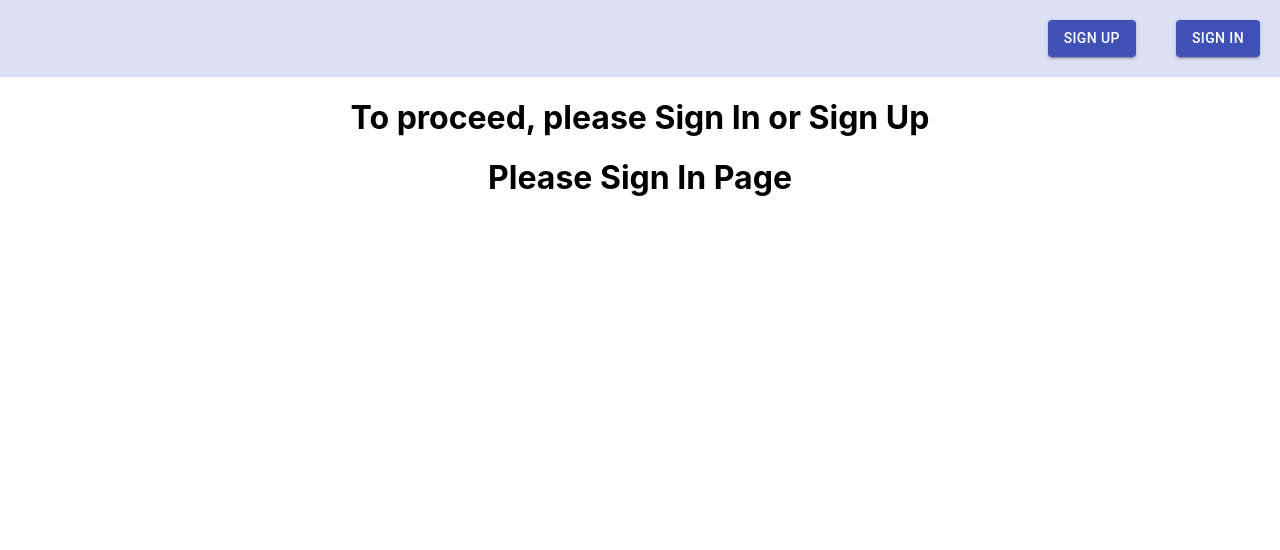
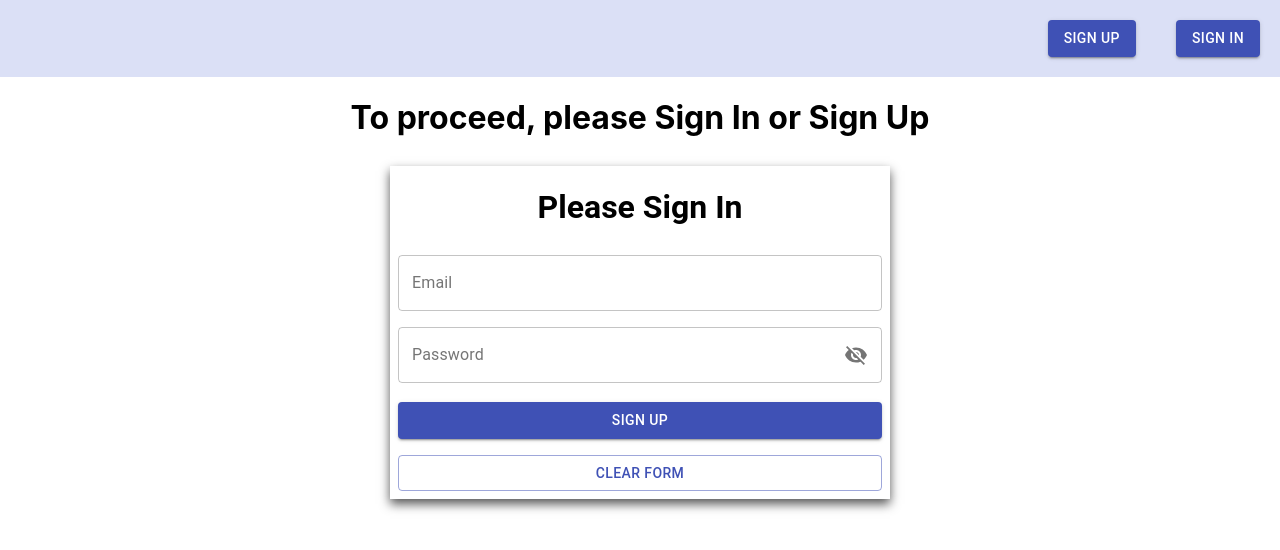
Before and after one commit to kuryloff/SignUp23072020, a React (Create React App) app in the folder sign-up-task/: page /#/signIn in a window 1280 px wide. Shown: the top 550 px of the page. Built offline with nearby package versions, Linux system fonts and the light colour scheme.

Commit message:
completed

```diff
--- a/sign-up-task/src/components/Header/Header.jsx
+++ b/sign-up-task/src/components/Header/Header.jsx
@@ -3,16 +3,16 @@ import classes from './Header.module.css'
 import {NavLink} from "react-router-dom";
 import Button from "@material-ui/core/Button";
 
-const Header = (props) => {
+const Header = () => {
     return (
         <div className={classes.wrapper}>
-            <NavLink to={'/signUp'}  className={classes.item}>
+            <NavLink to={'/signUp'} className={classes.item}>
                 <Button variant="contained" color="primary">
                     Sign Up
                 </Button>
             </NavLink>
 
-            <NavLink to={'/signIn'}  className={classes.item}>
+            <NavLink to={'/signIn'} className={classes.item}>
                 <Button variant="contained" color="primary">
                     Sign In
                 </Button>
--- a/sign-up-task/src/components/SignIn/SignInContainer.jsx
+++ b/sign-up-task/src/components/SignIn/SignInContainer.jsx
@@ -1,18 +1,219 @@
 import React from 'react';
-import classes from './SignInContainer.module.css'
-
-class SignInContainer extends React.Component {
-    render() {
-        return (
-            <div className={classes.wrapper}>
-                <div>
-                    <h1>Please Sign In Page</h1>
-                </div>
-            </div>
-        );
-    }
-}
+import clsx from 'clsx';
+import {makeStyles} from '@material-ui/core/styles';
+import IconButton from '@material-ui/core/IconButton';
+import OutlinedInput from '@material-ui/core/OutlinedInput';
+import InputLabel from '@material-ui/core/InputLabel';
+import InputAdornment from '@material-ui/core/InputAdornment';
+import FormControl from '@material-ui/core/FormControl';
+import Visibility from '@material-ui/icons/Visibility';
+import VisibilityOff from '@material-ui/icons/VisibilityOff';
+import TextField from "@material-ui/core/TextField";
+import Button from "@material-ui/core/Button";
 
 
+const useStyles = makeStyles((theme) => ({
+    root: {
+        display: 'flex',
+        justifyContent: 'center',
+        flexWrap: 'wrap',
+        '& > *': {
+            margin: theme.spacing(1),
+            width: '25ch',
+        },
+    },
+    margin: {
+        margin: theme.spacing(1),
+    },
+    withoutLabel: {
+        marginTop: theme.spacing(3),
+    },
+    textField: {
+        width: '100ch',
+    },
+    input: {
+        margin: theme.spacing(1),
+    },
+    email: {
+        margin: theme.spacing(1),
+        width: '100ch',
+    },
+    form: {
+        display: 'flex',
+        flexWrap: 'wrap',
+        width: '500px',
+        justifyContent: 'space-between',
+        boxShadow: "0px 5px 10px #555"
+    },
+    header: {
+        width: "100%",
+        textAlign: 'center',
+        fontFamily: "Roboto",
+    },
+    button: {
+        width: '100%',
+        margin: theme.spacing(1),
 
-export default SignInContainer;
+    },
+    error: {
+        color: '#f44336',
+        fontFamily: 'Roboto',
+        fontSize: "12px",
+        margin: "3px 14px 0px",
+
+    }
+}));
+
+export default function SignInContainer() {
+    const classes = useStyles();
+    const [values, setValues] = React.useState({
+        email: '',
+        password: '',
+        emailError: false,
+        passwordError: false,
+        emailText: "",
+        passwordText: "",
+        showPassword: false,
+        showConfirmPassword: false,
+    });
+
+    const clearFormFields = () => {
+        setValues({
+            ...values,
+            email: '',
+            password: '',
+        })
+    }
+
+    const validatorSetState = (fieldName, value = '', errorField, error = false, helpTextField, helpText = '') => {
+        setValues({
+            ...values,
+            [fieldName]: value,
+            [errorField]: error,
+            [helpTextField]: helpText
+        })
+    }
+
+    const fieldValidator = (fieldName, value = '') => {
+        switch (fieldName) {
+            case 'email':
+                if (!value.match(
+                    /^[a-zA-Z0-9.!#$%&’*+/=?^_`{|}~-]+@[a-zA-Z0-9-]+(?:\.[a-zA-Z0-9-]+)*$/
+                )) {
+                    validatorSetState('email', value, 'emailError', true, 'emailText', 'Enter valid email');
+                } else {
+                    validatorSetState('email', value, 'emailError', false, 'emailText', '');
+                }
+                break;
+
+            case 'password':
+                if (!value.match(
+                    /^(?=.*[a-z])(?=.*[A-Z])(?=.*\d)(?=.*[@$!%*?&])[A-Za-z\d@$!%*?&]{8,64}$/)) {
+                    validatorSetState('password', value, 'passwordError', true, 'passwordText', `has to include 8-64 characters: lowercase, uppercase, digit, symbol`);
+                } else {
+                    validatorSetState('password', value, 'passwordError', false, 'passwordText', ``);
+                }
+                break;
+
+            default:
+        }
+
+    }
+
+    const formValid = () => {
+        let valid = false;
+        !values.emailError && !values.passwordError && (valid = true);
+
+        !values.email && !values.password && (valid = false);
+        return valid;
+    }
+
+    const handleSubmit = () => {
+        if (formValid()) {
+            console.log(`--Signing In--
+                Email: ${values.email}
+                Password: ${values.password}`)
+            clearFormFields();
+        } else {
+            console.error("FORM INVALID");
+        }
+    }
+    const handleChange = (prop) => (event) => {
+        setValues({[prop]: event.target.value});
+        fieldValidator(prop, event.target.value);
+    };
+
+    const handleClickShowPassword = () => {
+        setValues({...values, showPassword: !values.showPassword});
+
+    };
+
+    const handleMouseDownPassword = (event) => {
+        event.preventDefault();
+    };
+
+    return (
+        <div className={classes.root}>
+            <form className={classes.form} onSubmit={handleSubmit}>
+                <h1 className={classes.header}>Please Sign In</h1>
+                <TextField className={classes.email}
+                           id="outlined-basic-email"
+                           label="Email"
+                           variant="outlined"
+                           type="email"
+                           placeholder={`example@gmail.com`}
+                           autoComplete="user-email"
+                           value={values.email}
+                           error={values.emailError}
+                           helperText={values.emailText}
+                           onChange={handleChange('email')}
+                           onKeyUp={handleChange('email')}
+                />
+
+                <FormControl className={clsx(classes.margin, classes.textField)} variant="outlined">
+                    <InputLabel htmlFor="outlined-adornment-password">Password</InputLabel>
+                    <OutlinedInput
+                        id="outlined-adornment-password"
+                        type={values.showPassword ? 'text' : 'password'}
+                        value={values.password}
+                        error={values.passwordError}
+                        onChange={handleChange('password')}
+                        onKeyUp={handleChange('password')}
+                        autoComplete="new-password"
+                        placeholder='8-64, at least one: lowercase, uppercase, digit, symbol'
+                        endAdornment={
+                            <InputAdornment position="end">
+                                <IconButton
+                                    aria-label="toggle password visibility"
+                                    onClick={handleClickShowPassword}
+                                    onMouseDown={handleMouseDownPassword}
+                                    edge="end"
+                                >
+                                    {values.showPassword ? <Visibility/> : <VisibilityOff/>}
+                                </IconButton>
+                            </InputAdornment>
+                        }
+                        labelWidth={70}
+                    />
+                    <p className={classes.error}
+                       id="outlined-basic-helper-text">{values.passwordText}</p>
+                </FormControl>
+
+                <Button className={classes.button}
+                        variant="contained"
+                        color="primary"
+                        type="submit"
+                >
+                    sign up
+                </Button>
+                <Button className={classes.button}
+                        variant="outlined"
+                        color="primary"
+                        onClick={clearFormFields}
+                >
+                    Clear form
+                </Button>
+            </form>
+        </div>
+    );
+}
--- a/sign-up-task/src/components/SignUp/SignUpContainer.jsx
+++ b/sign-up-task/src/components/SignUp/SignUpContainer.jsx
@@ -302,7 +302,6 @@ export default function SignUpContainer() {
                 </FormControl>
 
 
-
                 <Button className={classes.button}
                         variant="contained"
                         color="primary"
--- a/sign-up-task/src/hoc/withSuspense.js
+++ b/sign-up-task/src/hoc/withSuspense.js
@@ -1,9 +1,8 @@
 import React, {Suspense} from "react";
 
 
-
 export const withSuspense = (Component) => {
-    return (props)=> {
+    return (props) => {
         return <Suspense fallback={<div>Loading...</div>}><Component {...props}/></Suspense>
     };
 };
```
Also changed, not shown: sign-up-task/src/components/SignIn/SignInContainer.module.css (deleted).
